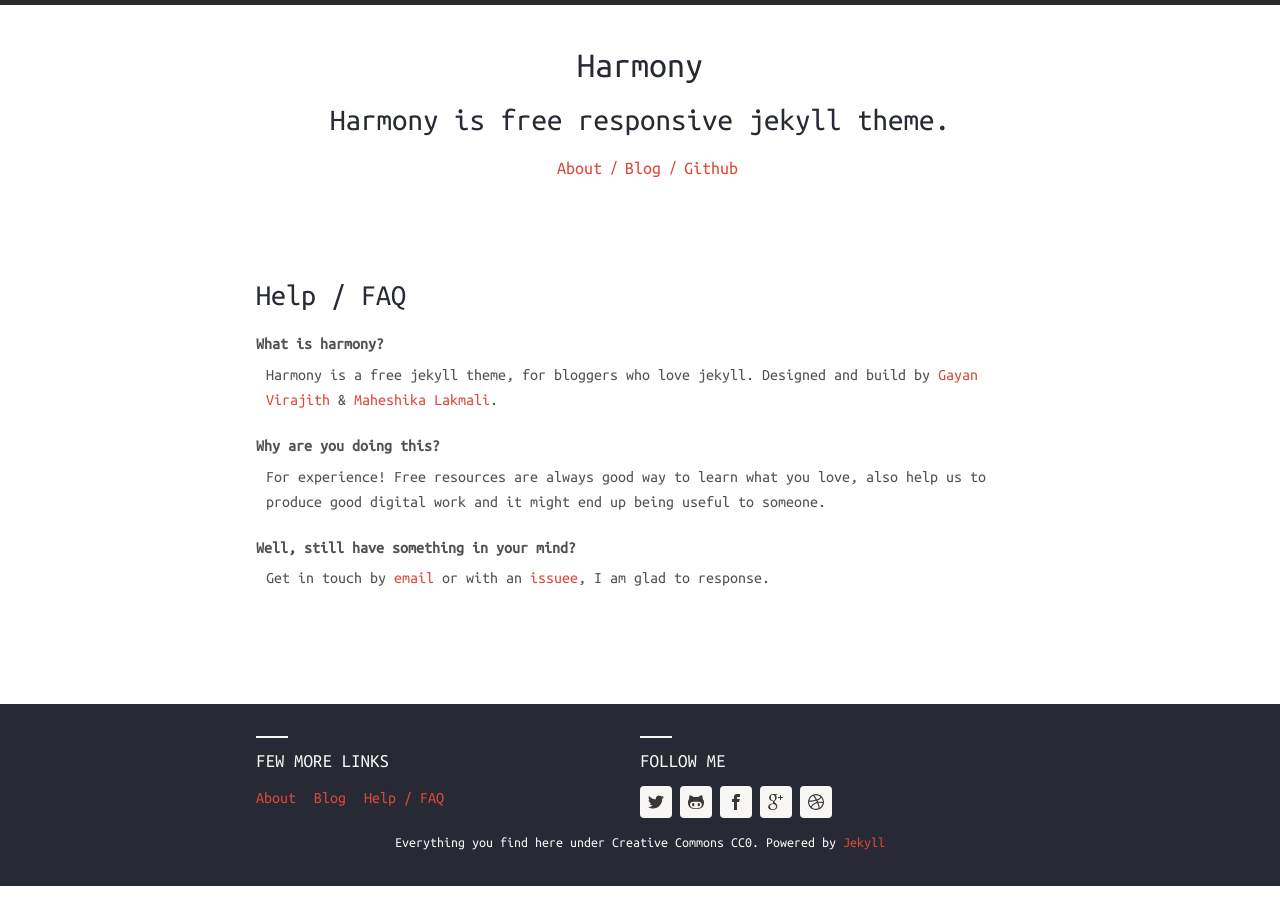
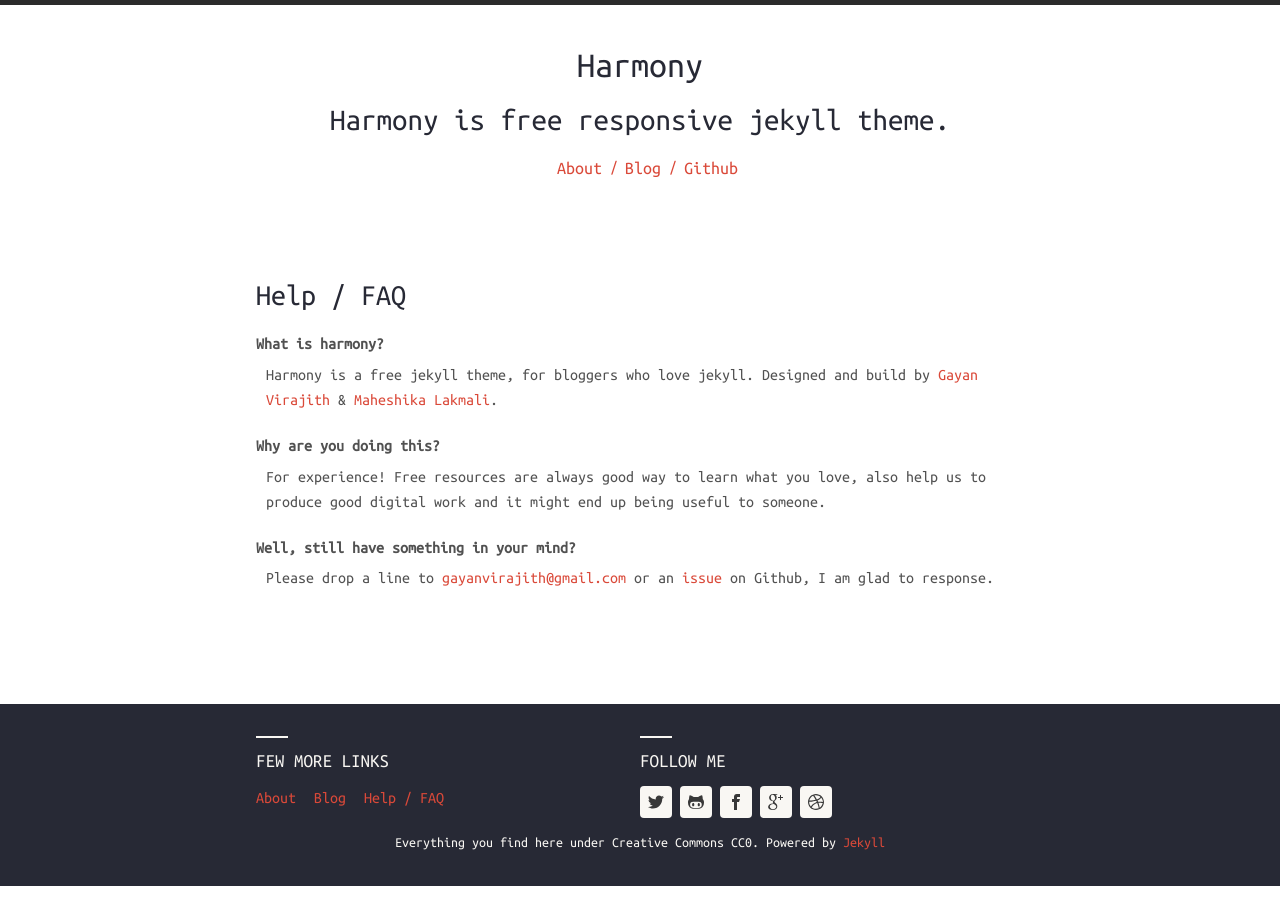
Before and after one commit to gayanvirajith/harmony, a Jekyll site: the page built from faq.md, in a window 1280 px wide. Built offline with Jekyll 4.4.1, drawn with Linux system fonts in a browser that asks for light colours; nearby versions of some CDN libraries.

Commit message:
Modified contact info

```diff
--- a/faq.md
+++ b/faq.md
@@ -10,4 +10,4 @@
 : For experience! Free resources are always good way to learn what you love, also help us to produce good digital work and it might end up being useful to someone.
 
 Well, still have something in your mind?
-: Get in touch by [email](gayanvirajith@gmail.com) or with an [issuee](https://github.com/web-create/harmony/issues/new), I am glad to response.
+: Please drop a line to [gayanvirajith@gmail.com](gayanvirajith@gmail.com) or an [issue](https://github.com/web-create/harmony/issues/new) on Github, I am glad to response.
```
